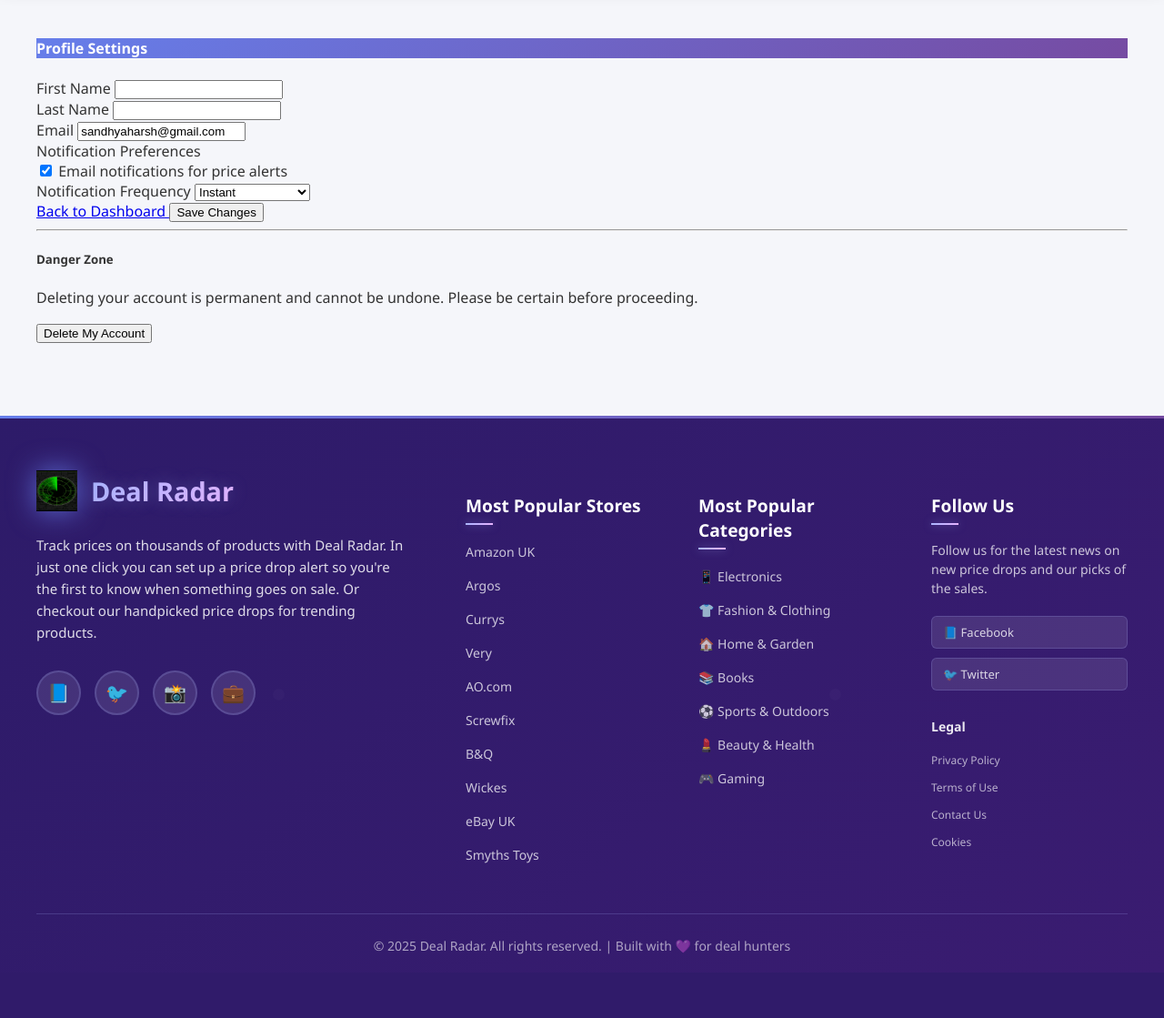
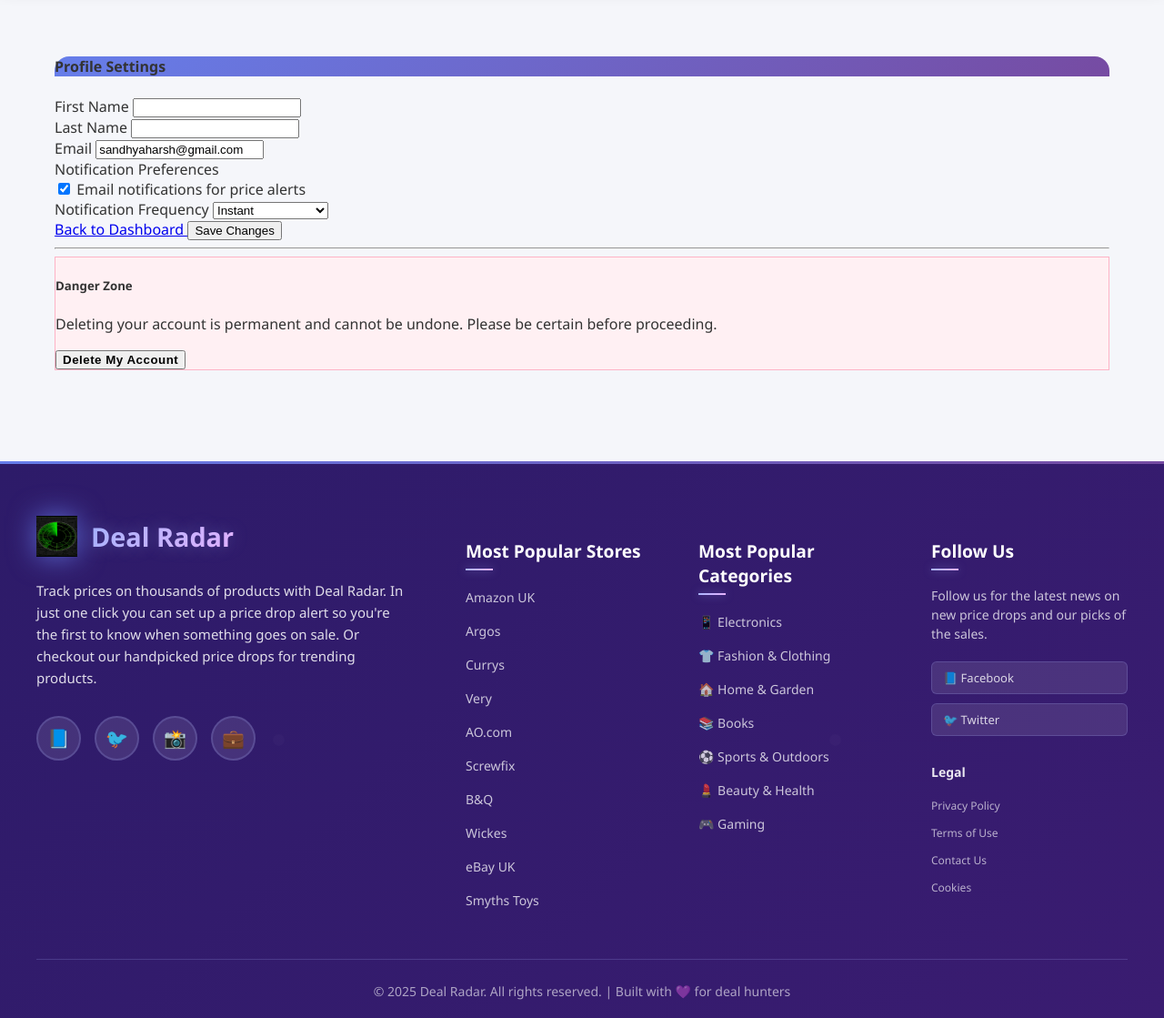
Before and after one commit to Sandhya80/Deal_Radar, a Django app: page /profile/ in a window 1280 px wide. Shown: the part 101-1220 px from the top of the page at 91% size. Before the commit the page ends 1150 px from the top, so only its background shows below. Run offline with Django 4.2, Linux system fonts and the light colour scheme; a user stored in the database is signed in; data comes from the database, SQL or seed files in the repository.

Commit message:
Update template for better structure and styling of user profile page

```diff
--- /dev/null
+++ b/static/css/profile.css
@@ -0,0 +1,18 @@
+/* Modern profile page tweaks */
+.card {
+    border-radius: 1rem;
+}
+
+.card-header {
+    border-radius: 1rem 1rem 0 0;
+}
+
+.danger-zone {
+    background: #fff0f3;
+    border: 1px solid #ffb3c6;
+}
+
+.btn-danger {
+    font-weight: 600;
+    letter-spacing: 0.5px;
+}
--- a/templates/products/profile.html
+++ b/templates/products/profile.html
@@ -3,61 +3,52 @@
 
 {% block title %}Profile - Deal Radar{% endblock %}
 
+{% block extra_css %}
+<link rel="stylesheet" href="{% static 'css/profile.css' %}">
+{% endblock %}
+
 {% block content %}
-<div class="container-fluid py-4">
-    <div class="row">
-        <div class="col-md-8 mx-auto">
-            <div class="card shadow-sm">
-                <div class="card-header" style="background: linear-gradient(135deg, #667eea 0%, #764ba2 100%); color: white;">
-                    <h4><i class="fas fa-user-circle"></i> Profile Settings</h4>
+<div class="container py-5">
+    <div class="row justify-content-center">
+        <div class="col-lg-7 col-md-9">
+            <div class="card shadow-lg border-0 rounded-4">
+                <div class="card-header text-white" style="background: linear-gradient(135deg, #667eea 0%, #764ba2 100%); border-radius: 1rem 1rem 0 0;">
+                    <h4 class="mb-0"><i class="fas fa-user-circle"></i> Profile Settings</h4>
                 </div>
-                <div class="card-body">
+                <div class="card-body p-4">
                     {% if messages %}
                         {% for message in messages %}
-                            <div class="alert alert-{{ message.tags }} alert-dismissible fade show">
+                            <div class="alert alert-{{ message.tags }} alert-dismissible fade show" role="alert">
                                 {{ message }}
                                 <button type="button" class="btn-close" data-bs-dismiss="alert"></button>
                             </div>
                         {% endfor %}
                     {% endif %}
 
-                    <form method="post">
+                    <form method="post" class="row g-3">
                         {% csrf_token %}
-                        <div class="row">
                         <div class="col-md-6">
-                                <div class="mb-3">
                             <label for="first_name" class="form-label">First Name</label>
-                                    <input type="text" class="form-control" id="first_name" name="first_name"
-                                           value="{{ user.first_name }}">
-                                </div>
+                            <input type="text" class="form-control" id="first_name" name="first_name" value="{{ user.first_name }}">
                         </div>
                         <div class="col-md-6">
-                                <div class="mb-3">
                             <label for="last_name" class="form-label">Last Name</label>
-                                    <input type="text" class="form-control" id="last_name" name="last_name"
-                                           value="{{ user.last_name }}">
+                            <input type="text" class="form-control" id="last_name" name="last_name" value="{{ user.last_name }}">
                         </div>
+                        <div class="col-12">
+                            <label for="email" class="form-label">Email</label>
+                            <input type="email" class="form-control" id="email" name="email" value="{{ user.email }}">
                         </div>
-                        </div>
-
-                        <div class="mb-3">
-                            <label for="email" class="form-label">Email</label>
-                            <input type="email" class="form-control" id="email" name="email"
-                                   value="{{ user.email }}">
-                        </div>
-
-                        <div class="mb-3">
+                        <div class="col-12">
                             <label class="form-label">Notification Preferences</label>
                             <div class="form-check">
-                                <input class="form-check-input" type="checkbox" id="email_notifications"
-                                       name="email_notifications" {% if user.userprofile.email_notifications %}checked{% endif %}>
+                                <input class="form-check-input" type="checkbox" id="email_notifications" name="email_notifications" {% if user.userprofile.email_notifications %}checked{% endif %}>
                                 <label class="form-check-label" for="email_notifications">
                                     Email notifications for price alerts
                                 </label>
                             </div>
                         </div>
-
-                        <div class="mb-3">
+                        <div class="col-12">
                             <label for="notification_frequency" class="form-label">Notification Frequency</label>
                             <select class="form-select" id="notification_frequency" name="notification_frequency">
                                 <option value="instant" {% if user.userprofile.notification_frequency == 'instant' %}selected{% endif %}>Instant</option>
@@ -65,21 +56,21 @@
                                 <option value="weekly" {% if user.userprofile.notification_frequency == 'weekly' %}selected{% endif %}>Weekly Summary</option>
                             </select>
                         </div>
-
-                        <div class="d-grid gap-2 d-md-flex justify-content-md-end">
-                            <a href="{% url 'dashboard' %}" class="btn btn-secondary">
+                        <div class="col-12 d-flex justify-content-between align-items-center mt-3">
+                            <a href="{% url 'dashboard' %}" class="btn btn-outline-secondary">
                                 <i class="fas fa-arrow-left"></i> Back to Dashboard
                             </a>
-                            <button type="submit" class="btn btn-primary">
+                            <button type="submit" class="btn btn-primary px-4">
                                 <i class="fas fa-save"></i> Save Changes
                             </button>
                         </div>
                     </form>
 
-                    <hr>
+                    <hr class="my-4">
 
-                    <h5 class="mt-4">Danger Zone</h5>
-                    <p class="text-danger">Deleting your account is permanent and cannot be undone. Please be certain before proceeding.</p>
+                    <div class="danger-zone p-3 rounded-3 bg-light border border-danger">
+                        <h5 class="text-danger mb-2">Danger Zone</h5>
+                        <p class="text-danger mb-3">Deleting your account is permanent and cannot be undone. Please be certain before proceeding.</p>
                         <form action="{% url 'delete_account' %}" method="post" onsubmit="return confirm('Are you sure you want to delete your account? This cannot be undone.');">
                             {% csrf_token %}
                             <button type="submit" class="btn btn-danger">
@@ -91,4 +82,5 @@
             </div>
         </div>
     </div>
+</div>
 {% endblock %}
```
Lines whose indentation alone changed are shown as unchanged.
